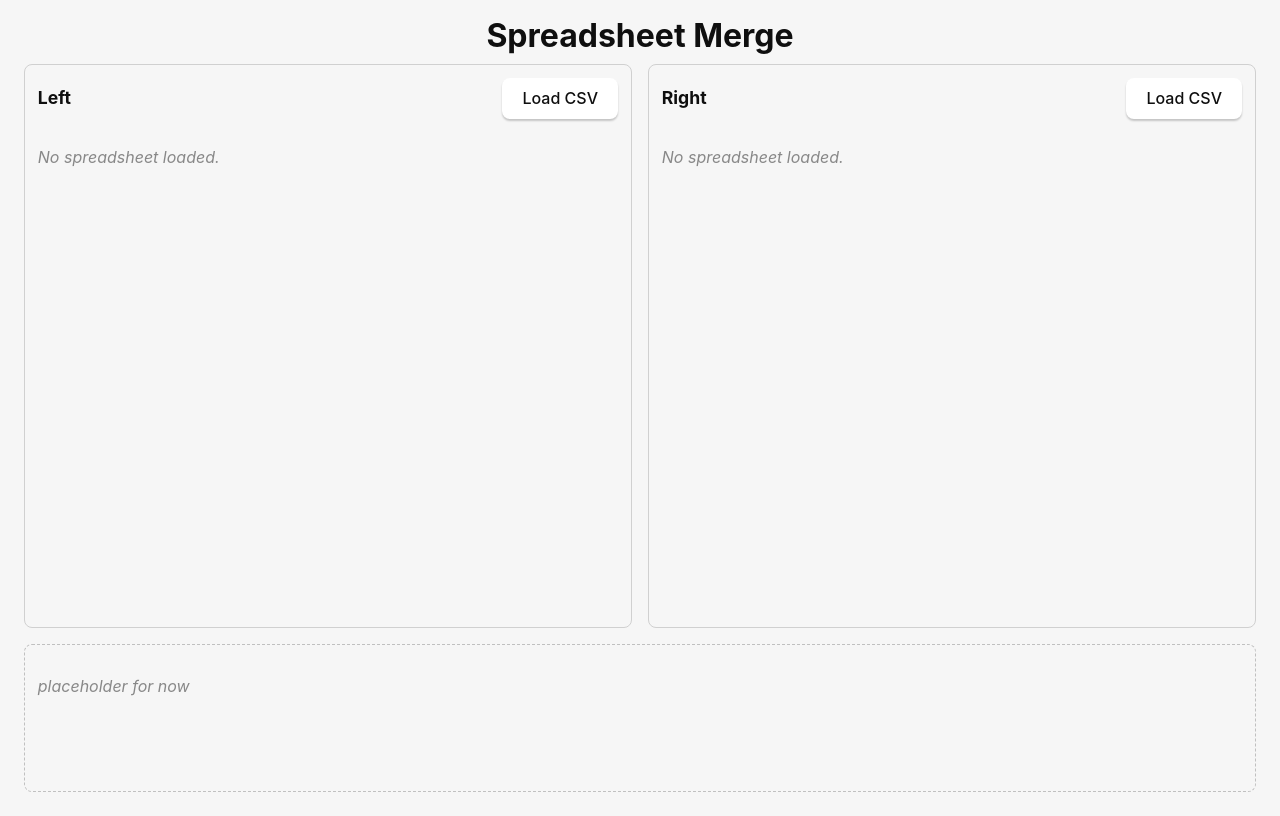
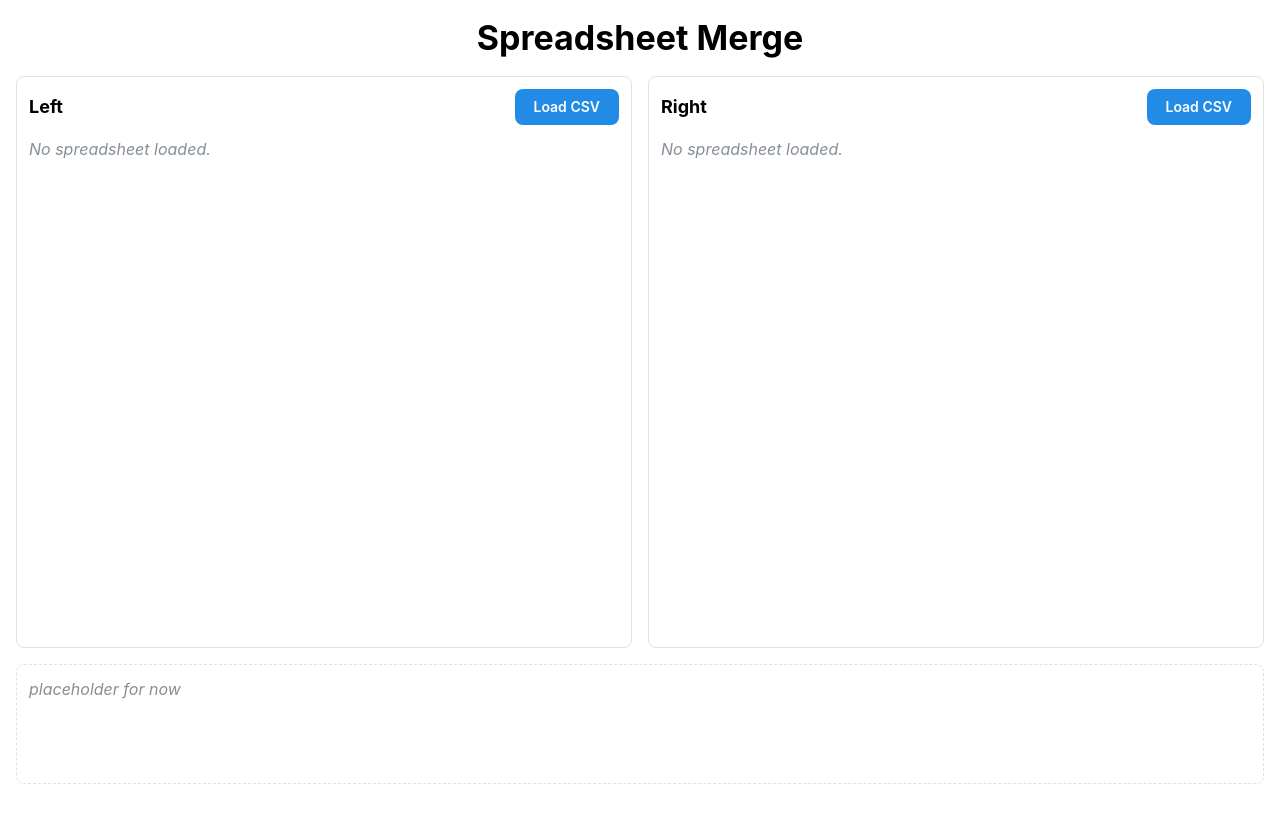
Before and after one commit to andrewtheguy/spreadsheet-app, a React (Vite) app: page / in a window 1280 px wide. Built offline with nearby package versions, Linux system fonts and the light colour scheme.

Commit message:
feat: integrate Mantine UI components and styles, update dependencies, and remove old CSS

```diff
--- /dev/null
+++ b/postcss.config.cjs
@@ -0,0 +1,14 @@
+module.exports = {
+  plugins: {
+    'postcss-preset-mantine': {},
+    'postcss-simple-vars': {
+      variables: {
+        'mantine-breakpoint-xs': '36em',
+        'mantine-breakpoint-sm': '48em',
+        'mantine-breakpoint-md': '62em',
+        'mantine-breakpoint-lg': '75em',
+        'mantine-breakpoint-xl': '88em',
+      },
+    },
+  },
+};
--- a/src/App.css
+++ /dev/null
@@ -1,197 +0,0 @@
-:root {
-  font-family: Inter, Avenir, Helvetica, Arial, sans-serif;
-  font-size: 16px;
-  line-height: 24px;
-  font-weight: 400;
-
-  color: #0f0f0f;
-  background-color: #f6f6f6;
-
-  font-synthesis: none;
-  text-rendering: optimizeLegibility;
-  -webkit-font-smoothing: antialiased;
-  -moz-osx-font-smoothing: grayscale;
-  -webkit-text-size-adjust: 100%;
-}
-
-.container {
-  margin: 0;
-  padding: 1em;
-  display: flex;
-  flex-direction: column;
-  height: 100vh;
-  box-sizing: border-box;
-}
-
-.container > h1 {
-  margin: 0 0 0.5em;
-}
-
-.panels {
-  display: flex;
-  gap: 1em;
-  flex: 1;
-  min-height: 0;
-}
-
-.panel {
-  flex: 1;
-  display: flex;
-  flex-direction: column;
-  min-width: 0;
-  border: 1px solid #d0d0d0;
-  border-radius: 8px;
-  padding: 0.8em;
-  box-sizing: border-box;
-}
-
-.panel-header {
-  display: flex;
-  align-items: center;
-  justify-content: space-between;
-  gap: 1em;
-  margin-bottom: 0.6em;
-}
-
-.panel-header h2 {
-  margin: 0;
-  font-size: 1.1em;
-}
-
-.error {
-  color: #c0392b;
-}
-
-.placeholder {
-  color: #888;
-  font-style: italic;
-}
-
-.merged-panel {
-  margin-top: 1em;
-  border: 1px dashed #c0c0c0;
-  border-radius: 8px;
-  padding: 0.8em;
-  min-height: 120px;
-}
-
-.merged-panel h2 {
-  margin: 0 0 0.4em;
-  font-size: 1.1em;
-}
-
-.table-wrapper {
-  flex: 1;
-  min-height: 0;
-  overflow: auto;
-}
-
-.csv-table {
-  border-collapse: collapse;
-  font-size: 0.9em;
-  text-align: left;
-}
-
-.csv-table th,
-.csv-table td {
-  border: 1px solid #d0d0d0;
-  padding: 0.4em 0.8em;
-  white-space: nowrap;
-}
-
-.csv-table th {
-  background-color: #efefef;
-  font-weight: 600;
-  position: sticky;
-  top: 0;
-}
-
-a {
-  font-weight: 500;
-  color: #646cff;
-  text-decoration: inherit;
-}
-
-a:hover {
-  color: #535bf2;
-}
-
-h1 {
-  text-align: center;
-}
-
-input,
-button {
-  border-radius: 8px;
-  border: 1px solid transparent;
-  padding: 0.6em 1.2em;
-  font-size: 1em;
-  font-weight: 500;
-  font-family: inherit;
-  color: #0f0f0f;
-  background-color: #ffffff;
-  transition: border-color 0.25s;
-  box-shadow: 0 2px 2px rgba(0, 0, 0, 0.2);
-}
-
-button {
-  cursor: pointer;
-}
-
-button:hover {
-  border-color: #396cd8;
-}
-button:active {
-  border-color: #396cd8;
-  background-color: #e8e8e8;
-}
-
-input,
-button {
-  outline: none;
-}
-
-@media (prefers-color-scheme: dark) {
-  :root {
-    color: #f6f6f6;
-    background-color: #2f2f2f;
-  }
-
-  a:hover {
-    color: #24c8db;
-  }
-
-  input,
-  button {
-    color: #ffffff;
-    background-color: #0f0f0f98;
-  }
-  button:active {
-    background-color: #0f0f0f69;
-  }
-
-  .csv-table th,
-  .csv-table td {
-    border-color: #444;
-  }
-
-  .csv-table th {
-    background-color: #1f1f1f;
-  }
-
-  .panel {
-    border-color: #444;
-  }
-
-  .merged-panel {
-    border-color: #555;
-  }
-
-  .placeholder {
-    color: #999;
-  }
-
-  .error {
-    color: #ff7a6c;
-  }
-}
--- a/src/App.tsx
+++ b/src/App.tsx
@@ -1,6 +1,15 @@
 import { useState } from "react";
 import { invoke } from "@tauri-apps/api/core";
-import "./App.css";
+import {
+  Alert,
+  Button,
+  Group,
+  Paper,
+  Stack,
+  Table,
+  Text,
+  Title,
+} from "@mantine/core";
 
 type CsvTable = { headers: string[]; rows: string[][] };
 
@@ -14,41 +23,57 @@ type TablePanelProps = {
 
 function TablePanel({ title, table, loading, error, onLoad }: TablePanelProps) {
   return (
-    <section className="panel">
-      <div className="panel-header">
-        <h2>{title}</h2>
-        <button onClick={onLoad} disabled={loading}>
-          {loading ? "Loading…" : "Load CSV"}
-        </button>
-      </div>
+    <Paper
+      withBorder
+      p="sm"
+      style={{ flex: 1, minWidth: 0, display: "flex", flexDirection: "column" }}
+    >
+      <Group justify="space-between" mb="sm">
+        <Title order={2} size="h4">
+          {title}
+        </Title>
+        <Button onClick={onLoad} loading={loading}>
+          Load CSV
+        </Button>
+      </Group>
 
-      {error && <p className="error">{error}</p>}
+      {error && (
+        <Alert color="red" mb="sm">
+          {error}
+        </Alert>
+      )}
 
       {table ? (
-        <div className="table-wrapper">
-          <table className="csv-table">
-            <thead>
-              <tr>
+        <Table.ScrollContainer minWidth={0} style={{ flex: 1, minHeight: 0 }}>
+          <Table stickyHeader striped withTableBorder withColumnBorders>
+            <Table.Thead>
+              <Table.Tr>
                 {table.headers.map((header, i) => (
-                  <th key={i}>{header}</th>
+                  <Table.Th key={i} style={{ whiteSpace: "nowrap" }}>
+                    {header}
+                  </Table.Th>
                 ))}
-              </tr>
-            </thead>
-            <tbody>
+              </Table.Tr>
+            </Table.Thead>
+            <Table.Tbody>
               {table.rows.map((row, r) => (
-                <tr key={r}>
+                <Table.Tr key={r}>
                   {row.map((cell, c) => (
-                    <td key={c}>{cell}</td>
+                    <Table.Td key={c} style={{ whiteSpace: "nowrap" }}>
+                      {cell}
+                    </Table.Td>
                   ))}
-                </tr>
+                </Table.Tr>
               ))}
-            </tbody>
-          </table>
-        </div>
+            </Table.Tbody>
+          </Table>
+        </Table.ScrollContainer>
       ) : (
-        <p className="placeholder">No spreadsheet loaded.</p>
+        <Text c="dimmed" fs="italic">
+          No spreadsheet loaded.
+        </Text>
       )}
-    </section>
+    </Paper>
   );
 }
 
@@ -81,10 +106,12 @@ function App() {
   }
 
   return (
-    <main className="container">
-      <h1>Spreadsheet Merge</h1>
+    <Stack h="100vh" p="md" gap="md">
+      <Title order={1} ta="center">
+        Spreadsheet Merge
+      </Title>
 
-      <div className="panels">
+      <Group grow align="stretch" style={{ flex: 1, minHeight: 0 }}>
         <TablePanel
           title="Left"
           table={leftTable}
@@ -99,12 +126,18 @@ function App() {
           error={rightError}
           onLoad={() => loadCsv(setRightTable, setRightLoading, setRightError)}
         />
-      </div>
+      </Group>
 
-      <section className="merged-panel">
-        <p className="placeholder">placeholder for now</p>
-      </section>
-    </main>
+      <Paper
+        withBorder
+        p="sm"
+        style={{ borderStyle: "dashed", minHeight: 120 }}
+      >
+        <Text c="dimmed" fs="italic">
+          placeholder for now
+        </Text>
+      </Paper>
+    </Stack>
   );
 }
 
--- a/src/main.tsx
+++ b/src/main.tsx
@@ -1,9 +1,15 @@
+import "@mantine/core/styles.css";
+
 import React from "react";
 import ReactDOM from "react-dom/client";
+import { ColorSchemeScript, MantineProvider } from "@mantine/core";
 import App from "./App";
 
 ReactDOM.createRoot(document.getElementById("root") as HTMLElement).render(
   <React.StrictMode>
-    <App />
+    <ColorSchemeScript defaultColorScheme="auto" />
+    <MantineProvider defaultColorScheme="auto">
+      <App />
+    </MantineProvider>
   </React.StrictMode>,
 );
```
Also changed, not shown: package.json (+9 -4 lines), 1 other file (tests, documents, lock files or other folders).
